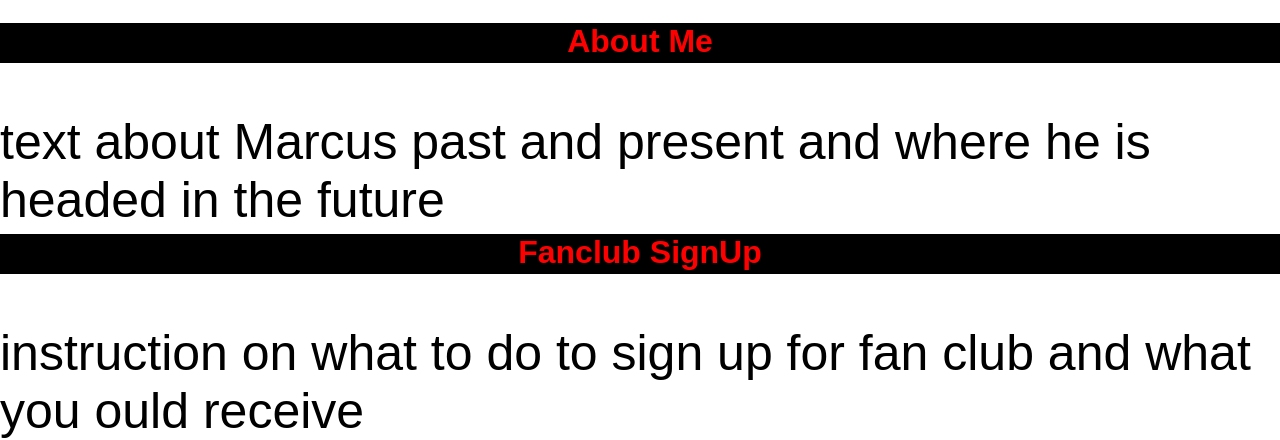
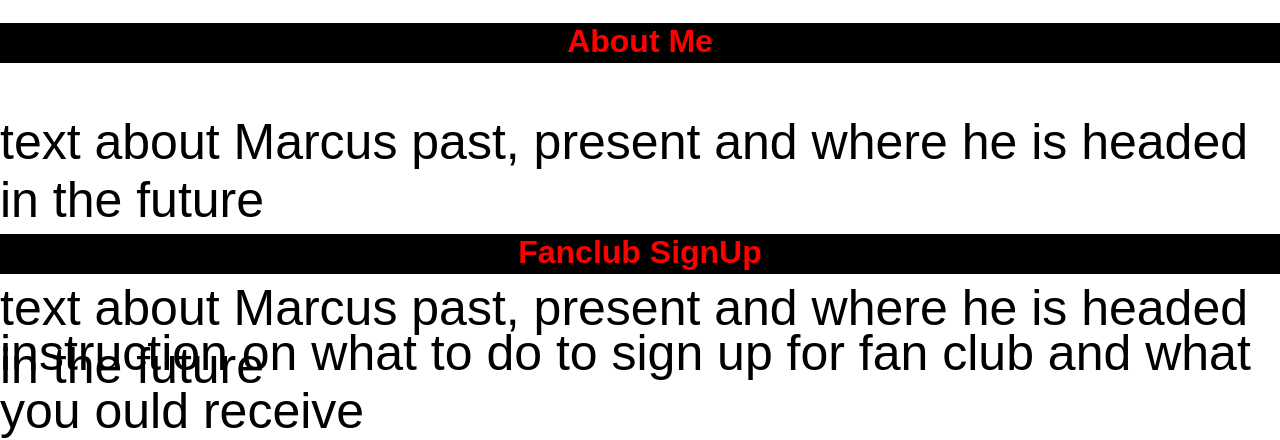
Before and after one commit to javibier/Marz, a plain HTML site: page index.html in a window 1280 px wide. Shown: the part 2403-2843 px from the top of the page. Drawn offline with Linux system fonts and the light colour scheme.

Commit message:
update head font

```diff
--- a/index.html
+++ b/index.html
@@ -5,6 +5,7 @@
         <title>Marz</title>
         <link rel="stylesheet" href="css/normalize.css">
         <link rel="stylesheet" href="css/main.css">
+        <link href="https://fonts.googleapis.com/css?family=Shadows+Into+Light&display=swap" rel="stylesheet">
     </head>
     <body>
     	<header>
@@ -58,7 +59,8 @@
                    <h1>About Me</h1>
               </div>
                 <div class=full-width id="about2">
-                   <p>text about Marcus past and present and where he is headed in the future</p>
+                   <p>text about Marcus past, present and where he is headed in the future</p>
+                   <p>text about Marcus past, present and where he is headed in the future</p>
                 </div>
           </div>
           <div class="full-width">
```
Also changed, not shown: 1 other file.
